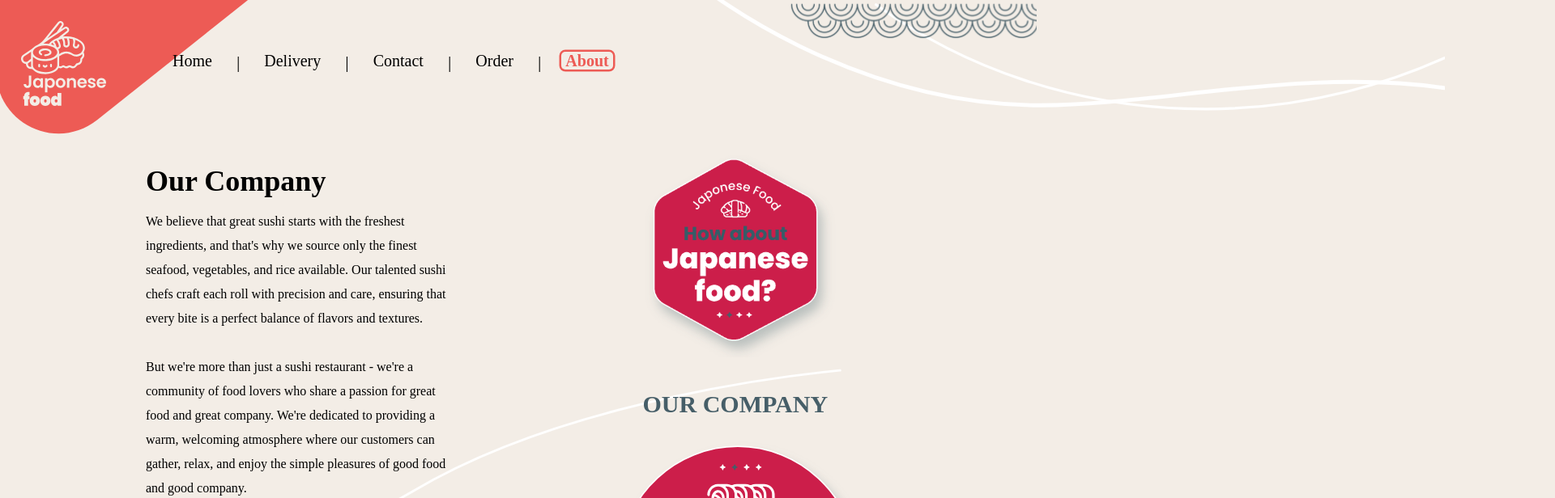
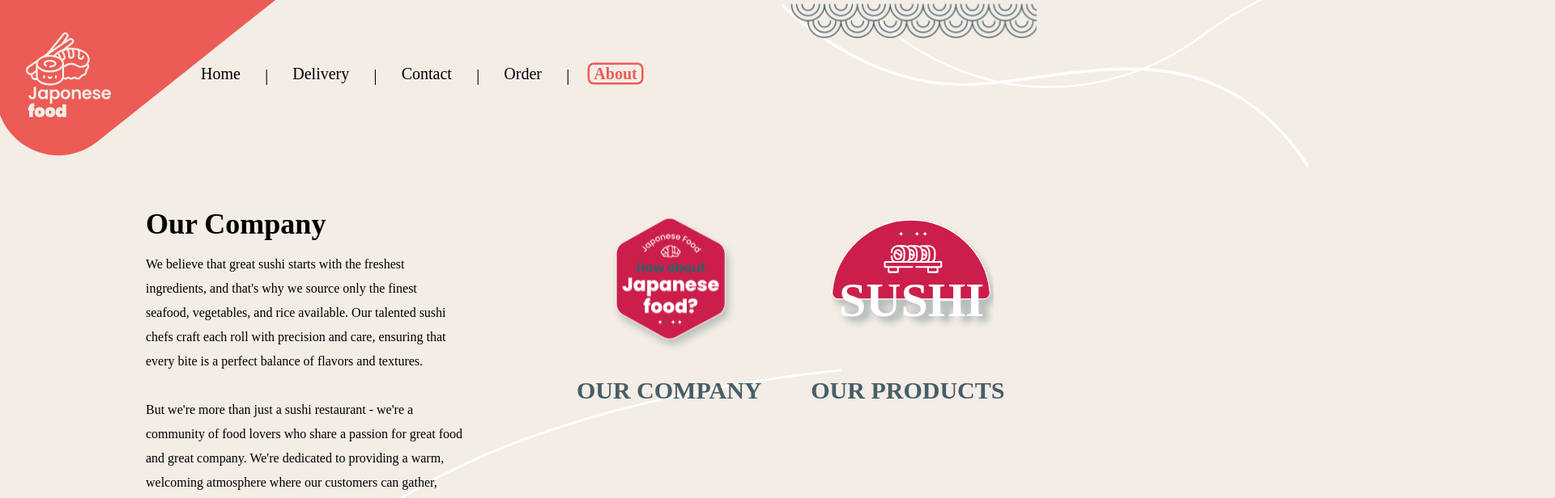
Before and after one commit to CaoBeee/japonese-food, a Next.js app: page /About in a window 1280 px wide. Shown: the top 616 px of the page at 81% size, 1920 px wide, since content can reach past the window. Built offline with nearby package versions, Linux system fonts and the light colour scheme; a web font is replaced by a local one.

Commit message:
changed margins

```diff
--- a/src/app/layout.js
+++ b/src/app/layout.js
@@ -31,13 +31,15 @@ export default function RootLayout({ children }) {
 						src={topVectorLine}
 						alt='bottom vector line'
 						className='topVectorLine'
-						width={1377.99}
-						height={364.22}
+						width={1036.16}
+						height={348}
 					/>
 				</header>
-				<CartProvider>
-					<div>{children}</div>
-				</CartProvider>
+				<main>
+					<CartProvider>
+						<div>{children}</div>
+					</CartProvider>
+				</main>
 				<Image
 					src={botVectorLine}
 					alt='bottom vector lines'
--- a/src/components/footer.js
+++ b/src/components/footer.js
@@ -1,15 +1,15 @@
 import Image from 'next/image'
 import footerVector from '/public/img/home/footerVector.svg'
+import styles from '/src/styles/footer.module.css'
 
 export default function Footer() {
 	return (
-		<>
+		<div className={styles.container}>
 			<Image
 				src={footerVector}
 				alt='rectangle'
-				width={1920}
-				height={192}
+				fill={'fill'}
 			/>
-		</>
+		</div>
 	)
 }
--- a/src/styles/Contact.module.css
+++ b/src/styles/Contact.module.css
@@ -8,9 +8,6 @@
 .container {
 	font-family: 'Poppins';
 	display: flex;
-	height: 806.188px;
-	margin-left: 180px;
-	margin-top: 30px;
 }
 
 .container button {
@@ -18,14 +15,11 @@
 }
 
 .left {
-	margin-left: 30px;
 	text-align: center;
-	margin-right: 35px;
 }
 
 .header {
-	font-family: 'poppins-bold';
-	text-align: center;
+	font-family: 'Poppins-bold';
 	display: flex;
 	justify-content: center;
 	font-size: 68px;
@@ -116,11 +110,11 @@
 
 .right {
 	margin-top: -30px;
-	margin-left: 258px;
+	margin-left: 400px;
 }
 
 .contactForm label {
-	margin-bottom: 6px;
+	margin-bottom: 8px;
 }
 
 .contactForm label,
--- a/src/styles/Delivery.module.css
+++ b/src/styles/Delivery.module.css
@@ -6,8 +6,6 @@
 }
 
 .container {
-	margin-top: 30px;
-	margin-left: 100px;
 	display: flex;
 	flex-direction: row;
 }
@@ -15,7 +13,6 @@
 .leftContainer {
 	display: flex;
 	flex-direction: column;
-	margin-left: 60px;
 }
 
 .header,
@@ -111,6 +108,6 @@
 }
 
 .sushi {
-	margin-left: 200px;
-	margin-top: -100px;
+	margin-left: 160px;
+	margin-top: -150px;
 }
--- a/src/styles/Home.module.css
+++ b/src/styles/Home.module.css
@@ -6,9 +6,8 @@
 }
 
 .container {
-	margin-top: 30px;
 	display: flex;
-	margin-left: 180px;
+	flex-direction: row;
 }
 
 .leftContainer {
@@ -35,8 +34,9 @@
 }
 
 .vectorContainer {
-	margin-left: 209px;
-	margin-bottom: 58px;
+	margin-left: 230px;
+	margin-right: -100px;
+	margin-top: -40px;
 }
 
 .bigCircle {
--- a/src/styles/about.module.css
+++ b/src/styles/about.module.css
@@ -1,8 +1,5 @@
 .container {
 	display: flex;
-	margin-top: 24px;
-	margin-left: 180px;
-	width: 100%;
 	height: 806.188px;
 }
 
@@ -126,13 +123,10 @@
 .about_buttons_container {
 	display: flex;
 	flex-wrap: wrap;
-	height: 806.188px;
-	margin-right: 200px;
-	margin-left: 0px;
+	margin-left: 100px;
 	width: fit-content;
 	justify-content: center;
-	gap: 0 15%;
-	margin-top: -30px;
+	gap: 0 10%;
 }
 
 .about_button {
@@ -156,8 +150,8 @@
 }
 
 .about_button img {
-	height: 300px;
-	width: 300px;
+	height: 200px;
+	width: 200px;
 	text-align: center;
 	margin-left: 12px;
 }
--- /dev/null
+++ b/src/styles/footer.module.css
@@ -0,0 +1,4 @@
+.container {
+	display: flex;
+	margin-top: 200px;
+}
--- a/src/styles/globals.css
+++ b/src/styles/globals.css
@@ -12,6 +12,11 @@
 body {
 	background-color: #f3ede6;
 	overflow-x: hidden;
+}
+
+body > main {
+	margin-top: 50px;
+	margin-left: 180px;
 }
 
 .header {
@@ -32,10 +37,10 @@ body {
 	top: -126.49px;
 	left: 1125.17px;
 	right: 0px;
-	width: 71.7703125vw;
-	height: 38.87086446104589vh;
-	margin-top: 120px;
-	margin-left: -260px;
+	width: 50.7703125vw;
+	height: 40.87086446104589vh;
+	margin-top: 80px;
+	margin-left: -160px;
 	z-index: -2;
 }
 
--- a/src/styles/japonLogo.module.css
+++ b/src/styles/japonLogo.module.css
@@ -2,13 +2,13 @@
 	display: relative;
 	width: 17.03125vw;
 	height: 20.490928495197437vh;
-	margin-top: -2rem;
+	margin-top: -5px;
 }
 
 .logo {
 	position: absolute;
-	top: 1.6rem;
-	left: 1.6rem;
+	top: 2.5rem;
+	left: 2rem;
 	cursor: pointer;
 }
 
--- a/src/styles/navigationBar.module.css
+++ b/src/styles/navigationBar.module.css
@@ -4,10 +4,10 @@
 }
 
 .navBar {
-	margin-left: -50px;
-	margin-top: 4rem;
+	margin-top: 5rem;
 	display: flex;
 	flex-direction: row;
+	margin-left: -15px;
 }
 
 .navBar li {
@@ -18,7 +18,6 @@
 
 .separator {
 	user-select: none;
-	font-weight: regular;
 }
 
 .navBar a {
--- a/src/styles/order.module.css
+++ b/src/styles/order.module.css
@@ -1,39 +1,38 @@
 .container {
 	display: flex;
 	flex-direction: row;
-	margin-left: 60px;
 	height: 806.188px;
 }
 
 .order_container {
 	height: 730px;
 	right: 400px;
-	position:absolute;
+	position: absolute;
 }
 
 .address {
-	background-color: #ED5B55;
-	color:white;
+	background-color: #ed5b55;
+	color: white;
 	border-radius: 25px;
 	display: flex;
 	padding: 10px 20px;
 	width: 300px;
-	bottom:0;
-	position:absolute;
+	bottom: 0;
+	position: absolute;
 }
 
-	.address p {
-		line-height: 175%;
-	}
+.address p {
+	line-height: 175%;
+}
 
-.address a{
-	color:white;
+.address a {
+	color: white;
 	font-style: italic;
-	text-decoration:underline;
-	font-weight:500;
+	text-decoration: underline;
+	font-weight: 500;
 	font-size: 12px;
 }
 
-.address a:hover{
-	cursor:pointer;
+.address a:hover {
+	cursor: pointer;
 }
```
Also changed, not shown: src/components/japonLogo.js (+1 -1 lines), public/img/home/TopVectorLines.svg.
